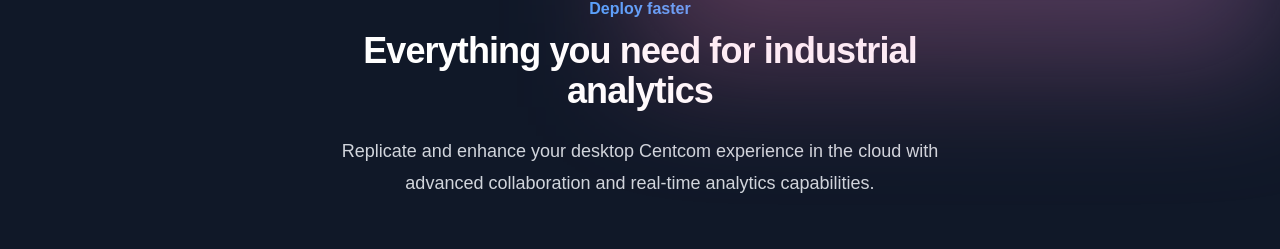
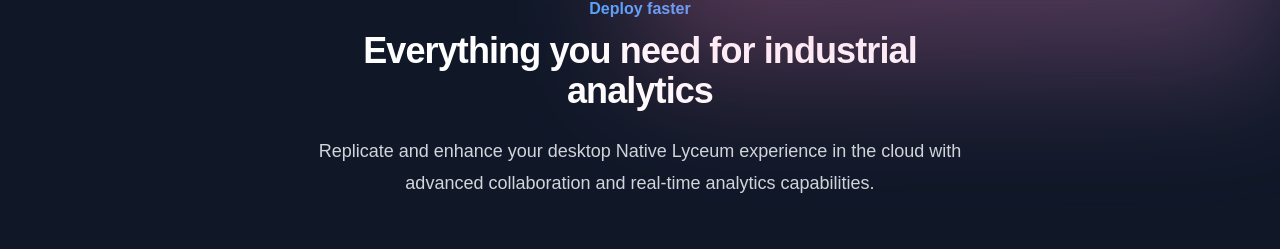
Before and after one commit to joshlevylabs/lyceum-web, a Next.js app: page / in a window 1280 px wide. Shown: the part 957-1206 px from the top of the page. Built offline with nearby package versions, Linux system fonts and the light colour scheme; no server answers.

Commit message:
branding name Lyceum with page.tsx

```diff
--- a/src/app/page.tsx
+++ b/src/app/page.tsx
@@ -139,7 +139,7 @@
               Everything you need for industrial analytics
             </p>
             <p className="mt-6 text-lg leading-8 text-gray-600 dark:text-gray-300">
-              Replicate and enhance your desktop Centcom experience in the cloud with advanced collaboration
+              Replicate and enhance your desktop Native Lyceum experience in the cloud with advanced collaboration
               and real-time analytics capabilities.
             </p>
           </div>
```
